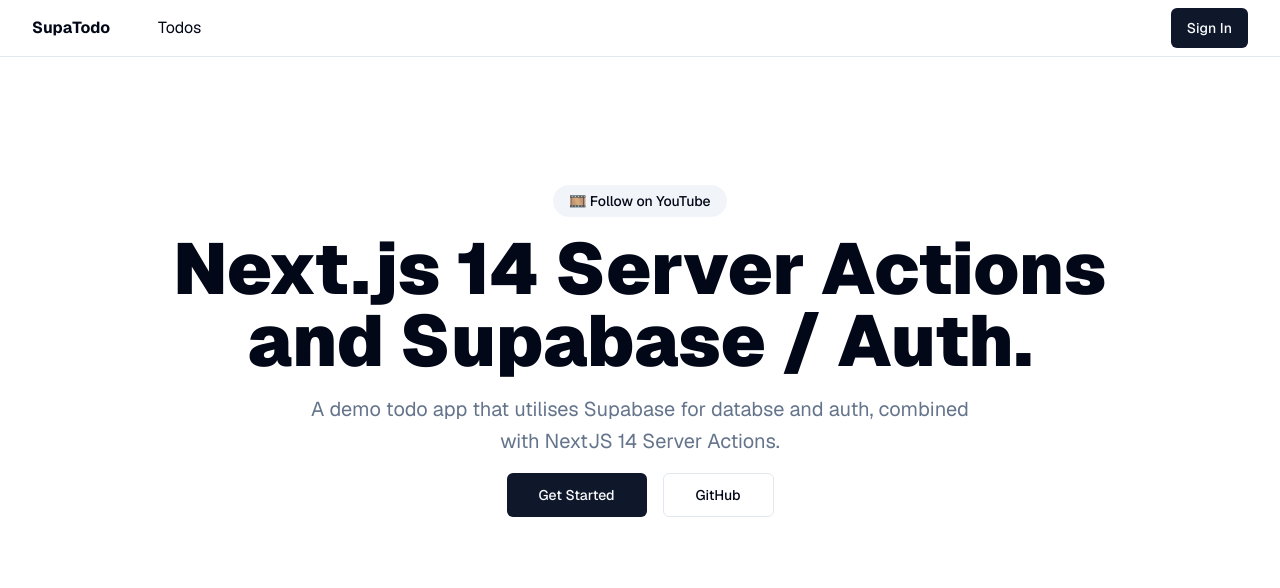
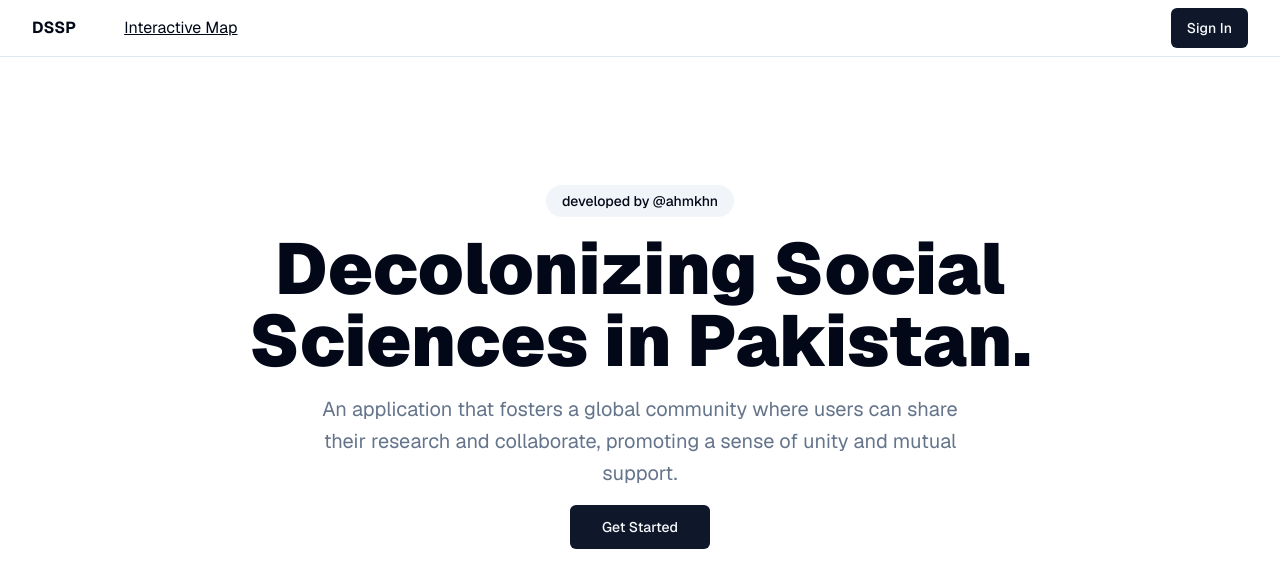
Before and after one commit to ahmkhn/dssp_new, a Next.js app: page / in a window 1280 px wide. Shown: the top 588 px of the page. Built offline with nearby package versions, Linux system fonts and the light colour scheme; no server answers.

Commit message:
style: landing page styling

```diff
--- a/app/login/oauth-signin.tsx
+++ b/app/login/oauth-signin.tsx
@@ -2,7 +2,6 @@
 import { Button } from "@/components/ui/button";
 import { Provider } from "@supabase/supabase-js";
 import { oAuthSignIn } from "./actions";
-import google from "../../public/google.svg";
 
 type OAuthProvider = {
   name: Provider;
--- a/app/page.tsx
+++ b/app/page.tsx
@@ -5,16 +5,15 @@
         <a
           className="rounded-2xl bg-muted px-4 py-1.5 text-sm font-medium"
           target="_blank"
-          href="https://www.youtube.com/@jollycoding"
+          href="https://linkedin.com/in/ahmkhn"
         >
-          🎞️ Follow on YouTube
+          developed by @ahmkhn
         </a>
         <h1 className="font-sans text-balance font-black text-3xl sm:text-5xl md:text-6xl lg:text-7xl">
-          Next.js 14 Server Actions and Supabase / Auth.
+          Decolonizing Social Sciences in Pakistan.
         </h1>
         <p className="max-w-[42rem] leading-normal text-muted-foreground sm:text-xl sm:leading-8">
-          A demo todo app that utilises Supabase for databse and auth, combined
-          with NextJS 14 Server Actions.
+          An application that fosters a global community where users can share their research and collaborate, promoting a sense of unity and mutual support.
         </p>
         <div className="space-x-4">
           <a
@@ -23,14 +22,6 @@
           >
             Get Started
           </a>
-          <a
-            target="_blank"
-            rel="noreferrer"
-            className="inline-flex items-center justify-center text-sm font-medium transition-colors focus-visible:outline-none focus-visible:ring-2 focus-visible:ring-ring focus-visible:ring-offset-2 disabled:opacity-50 disabled:pointer-events-none ring-offset-background border border-input hover:bg-accent hover:text-accent-foreground h-11 px-8 rounded-md"
-            href="https://github.com/shadcn/taxonomy"
-          >
-            GitHub
-          </a>
         </div>
       </div>
     </section>
--- a/components/header.tsx
+++ b/components/header.tsx
@@ -15,9 +15,9 @@
       <div className="container flex h-14 max-w-screen-2xl items-center">
         <nav className="flex items-center space-x-4 lg:space-x-6">
           <a className="mr-6 flex items-center space-x-2" href="/">
-            <span className="font-bold">SupaTodo</span>
+            <span className="font-bold">DSSP</span>
           </a>
-          <Link href="/todos">Todos</Link>
+          <Link href="/todos" className="underline">Interactive Map</Link>
         </nav>
         <div className="flex flex-1 items-center justify-end space-x-2">
           {user !== null ? (
```
